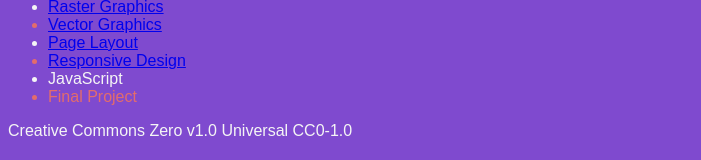
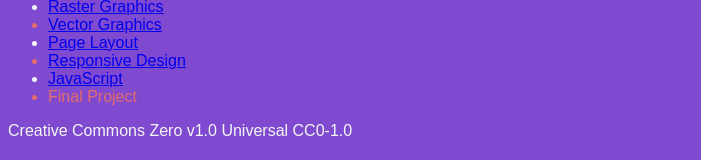
Before and after one commit to Julius-PC/site, a plain HTML site: page index.html in a window 1280 px wide. Shown: the part 284-444 px from the top of the page, without its empty margins (0-701 px from the left). Drawn offline with Linux system fonts and the light colour scheme.

Commit message:
Update index.html

```diff
--- a/index.html
+++ b/index.html
@@ -25,7 +25,7 @@
       <li class="even"><a href="me/index.html">Vector Graphics</a></li>
       <li><a href="page-layout/index.html">Page Layout</a></li>
       <li class="even"><a href="responsive-design/index.html">Responsive Design</a></li>
-      <li>JavaScript</li>
+      <li><a href="javascript/index.html">JavaScript</a></li>
       <li class="even">Final Project</li>
     </ul>
 
```
